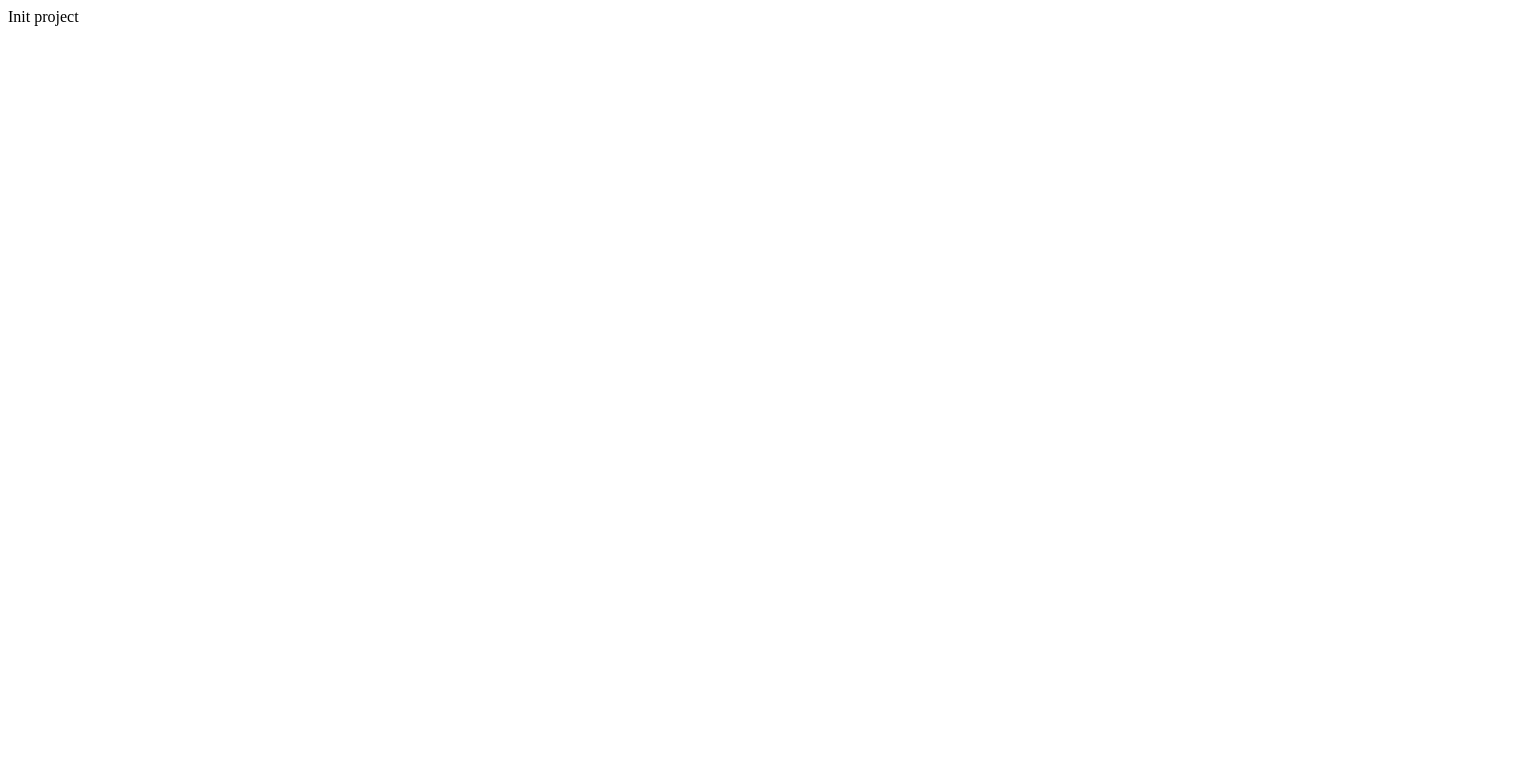
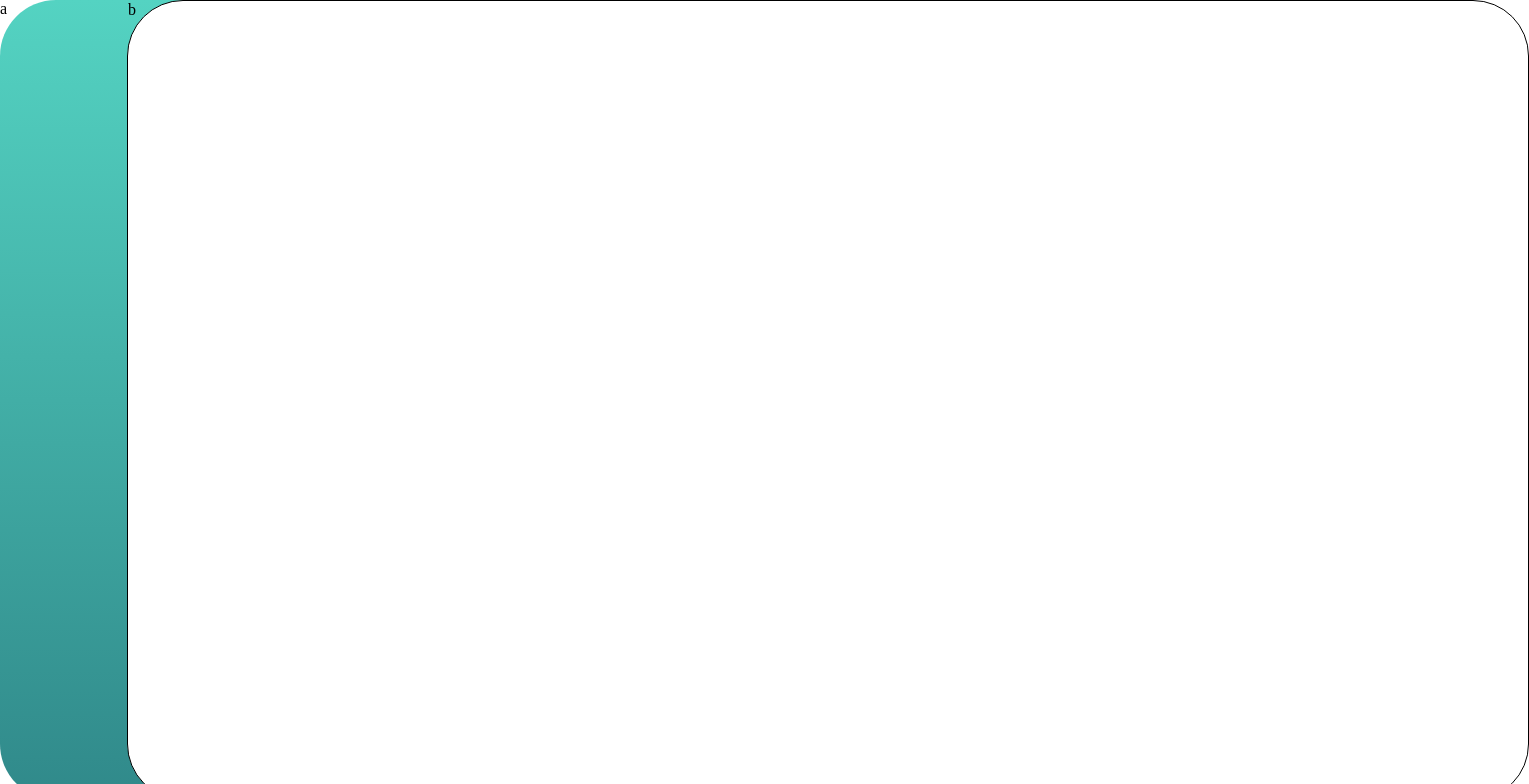
Before and after one commit to Aleksandr-Glebik/h2o_test_task, a React (Create React App) app: page / in a window 1280 px wide. Shown: the top 784 px of the page, 1529 px wide, since content can reach past the window. Built offline with nearby package versions, Linux system fonts and the light colour scheme.

Commit message:
feat: install sass, add comp Layout

```diff
--- a/package.json
+++ b/package.json
@@ -13,6 +13,7 @@
     "react": "^18.2.0",
     "react-dom": "^18.2.0",
     "react-scripts": "5.0.1",
+    "sass": "^1.62.1",
     "typescript": "^4.9.5",
     "web-vitals": "^2.1.4"
   },
--- /dev/null
+++ b/src/@types/assets.d.ts
@@ -0,0 +1,4 @@
+declare module "*.scss" {
+    const content: any;
+    export default content;
+}
--- a/src/App.tsx
+++ /dev/null
@@ -1,11 +0,0 @@
-import React from 'react'
-
-function App() {
-  return (
-    <div>
-      Init project
-    </div>
-  )
-}
-
-export default App
--- /dev/null
+++ b/src/components/Layout/Layout.module.scss
@@ -0,0 +1,38 @@
+* {
+    margin: 0;
+    padding: 0;
+    box-sizing: border-box;
+}
+
+.layout {
+    width: 100%;
+    height: 100vh;
+    max-width: 1530px;
+    margin: 0 auto;
+    position: relative;
+}
+
+.header {
+    width: 267px;
+    height: 100vh;
+    background: linear-gradient(180deg, #54D3C2 0%, #30898A 100%);
+    border-radius: 56px 56px 0px 56px;
+    z-index: 0;
+
+    position: absolute;
+    top: 0;
+    left: 0;
+}
+
+.main {
+    width: 1402px;
+    height: 100vh;
+    z-index: 1;
+    background: #FFFFFF;
+    border: 1px solid #000;
+    border-radius: 56px;
+
+    position: absolute;
+    top: 0;
+    left: 127px;
+}
--- /dev/null
+++ b/src/components/Layout/Layout.tsx
@@ -0,0 +1,13 @@
+import React from 'react'
+import styles from './Layout.module.scss'
+
+const Layout: React.FC = () => {
+  return (
+    <div className={styles.layout}>
+        <header className={styles.header}>a</header>
+        <main className={styles.main}>b</main>
+    </div>
+  )
+}
+
+export default Layout
--- a/src/index.tsx
+++ b/src/index.tsx
@@ -1,8 +1,8 @@
 import React from 'react'
 import ReactDOM from 'react-dom/client'
-import App from './App'
+import Layout from './components/Layout/Layout'
 
 const root = ReactDOM.createRoot(
   document.getElementById('root') as HTMLElement
 )
-root.render(<App />)
+root.render(<Layout />)
--- a/tsconfig.json
+++ b/tsconfig.json
@@ -21,6 +21,7 @@
     "jsx": "react-jsx"
   },
   "include": [
-    "src"
+    "src",
+    "src/@types"
   ]
 }
```
Also changed, not shown: 1 other file (tests, documents, lock files or other folders).
